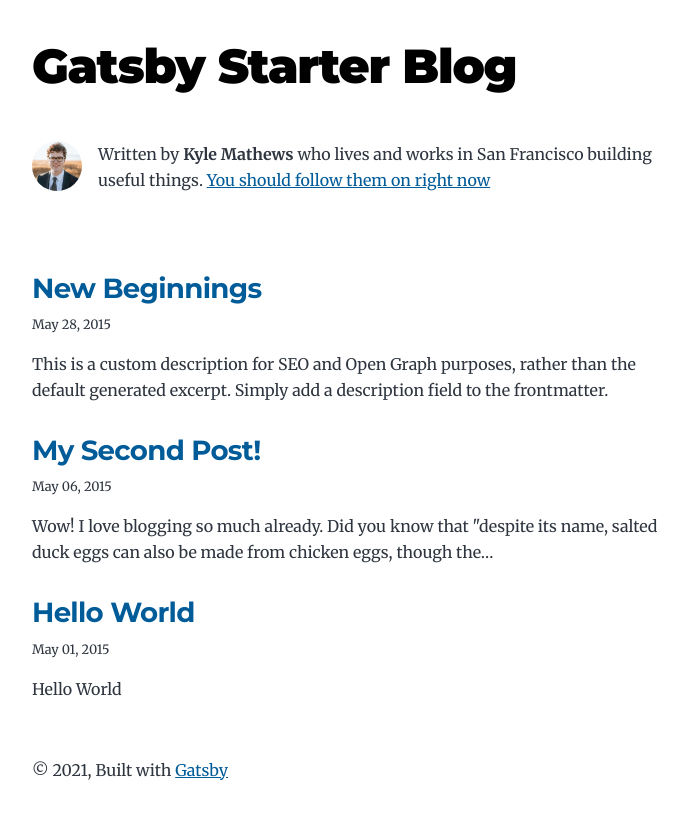
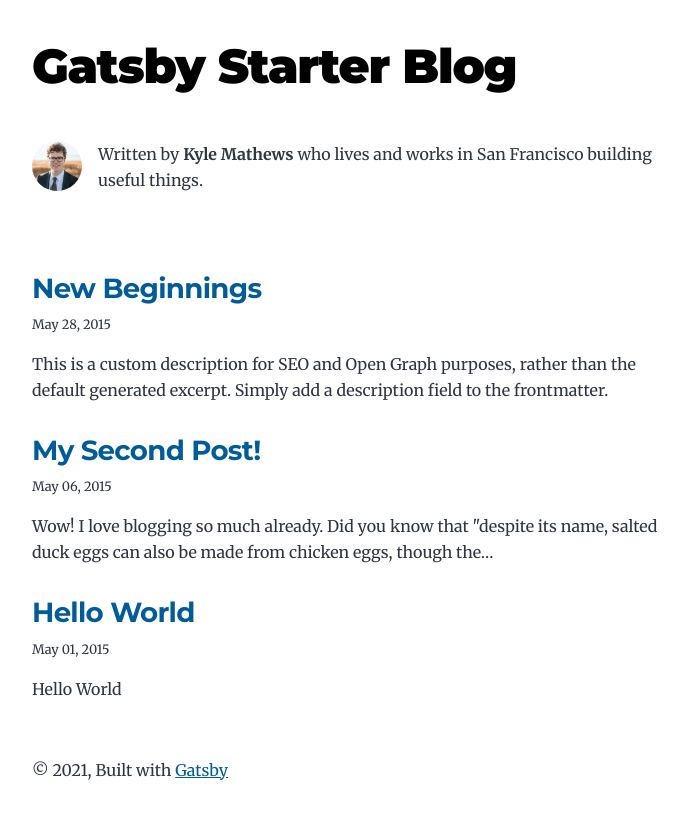
Before and after one commit to ibtisamarif831/gatsby-sample-site, a Gatsby site: page / in a window 1280 px wide. Shown: the whole page, without its empty margins (292-980 px from the left). Built offline with nearby package versions, Linux system fonts and the light colour scheme; Gatsby itself is replaced by a stand-in of ours.

Commit message:
Update bio.js

```diff
--- a/src/components/bio.js
+++ b/src/components/bio.js
@@ -46,9 +46,6 @@
         <p>
           Written by <strong>{author.name}</strong> {author?.summary || null}
           {` `}
-          <a href={`https://twitter.com/${social?.twitter || ``}`}>
-            You should follow them on right now
-          </a>
         </p>
       )}
     </div>
```
